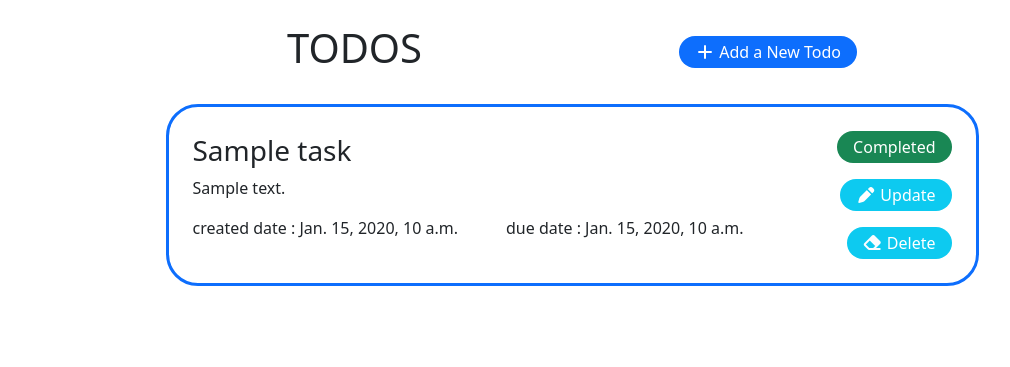
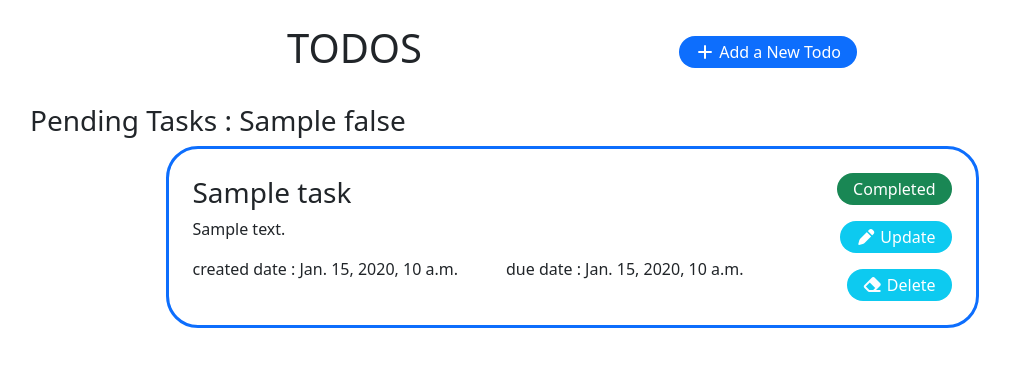
Before and after one commit to Rohini6697/django_todo_list, a Django app: template todos/templates/index.html in a window 1280 px wide. Shown: the top 367 px of the page, without its empty margins (84-1094 px from the left). Run offline with Django 5.2, Linux system fonts and the light colour scheme; the template is opened without the code that fills it: most values are stand-ins (such as "Sample title", 1, 10 or a date in 2020); some libraries are stand-ins or nearby versions.

Commit message:
added pending tasks

```diff
--- a/todos/templates/index.html
+++ b/todos/templates/index.html
@@ -15,6 +15,9 @@
             <h1>TODOS</h1>
             <a href="{% url 'add' %}"><button class="bg-primary p-3 rounded-5 border-0 text-white pt-1 pb-1"><i class="fa-solid fa-plus" style="color: #ffffff;"></i> Add a New Todo</button></a>
         </div>
+
+            <h3>Pending Tasks : {{false}}</h3>
+
         <div>
             <div class="d-flex align-items-center flex-column gap-5">
                 {% for x in todo_events %}
@@ -26,6 +29,7 @@
                                 <p>created date : {{x.created_date}}</p>
                                 <p>due date : {{x.due_date}}</p>
                             </div>
+
                         </div>
                         <div class="d-flex flex-column align-items-end gap-3">
                             {% if x.task_status %}
--- a/todos/views.py
+++ b/todos/views.py
@@ -4,7 +4,11 @@
 # Create your views here.
 def home(request):
     display_todos = Events.objects.all().values()
-    return render(request,'index.html',{'todo_events':display_todos})
+    false = Events.objects.all().filter(task_status = False).count()
+
+    return render(request,'index.html',{'todo_events':display_todos,
+                                        'false':false})
+
 def add(request):
     return render(request,'add.html')
 def add_todo(request):
```
Also changed, not shown: db.sqlite3.
